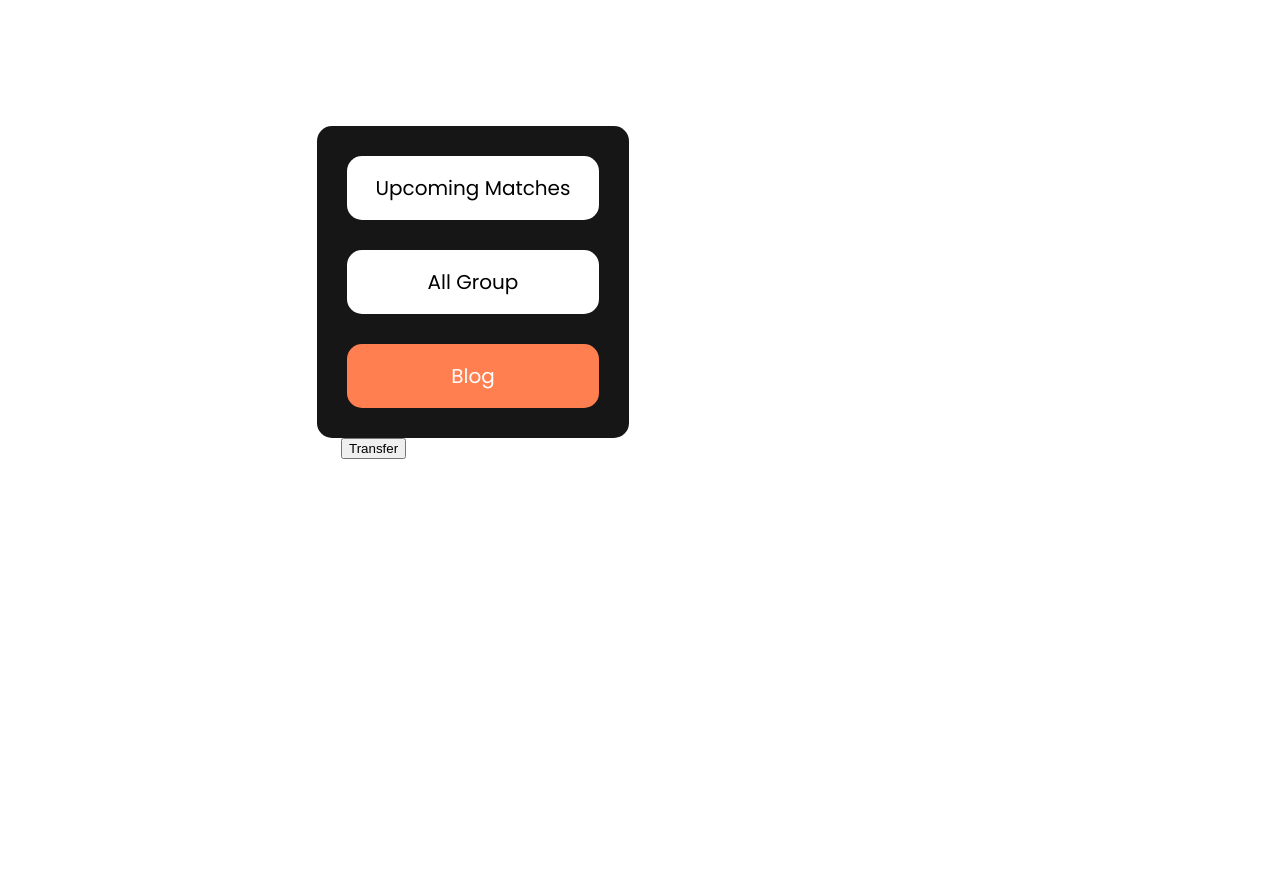
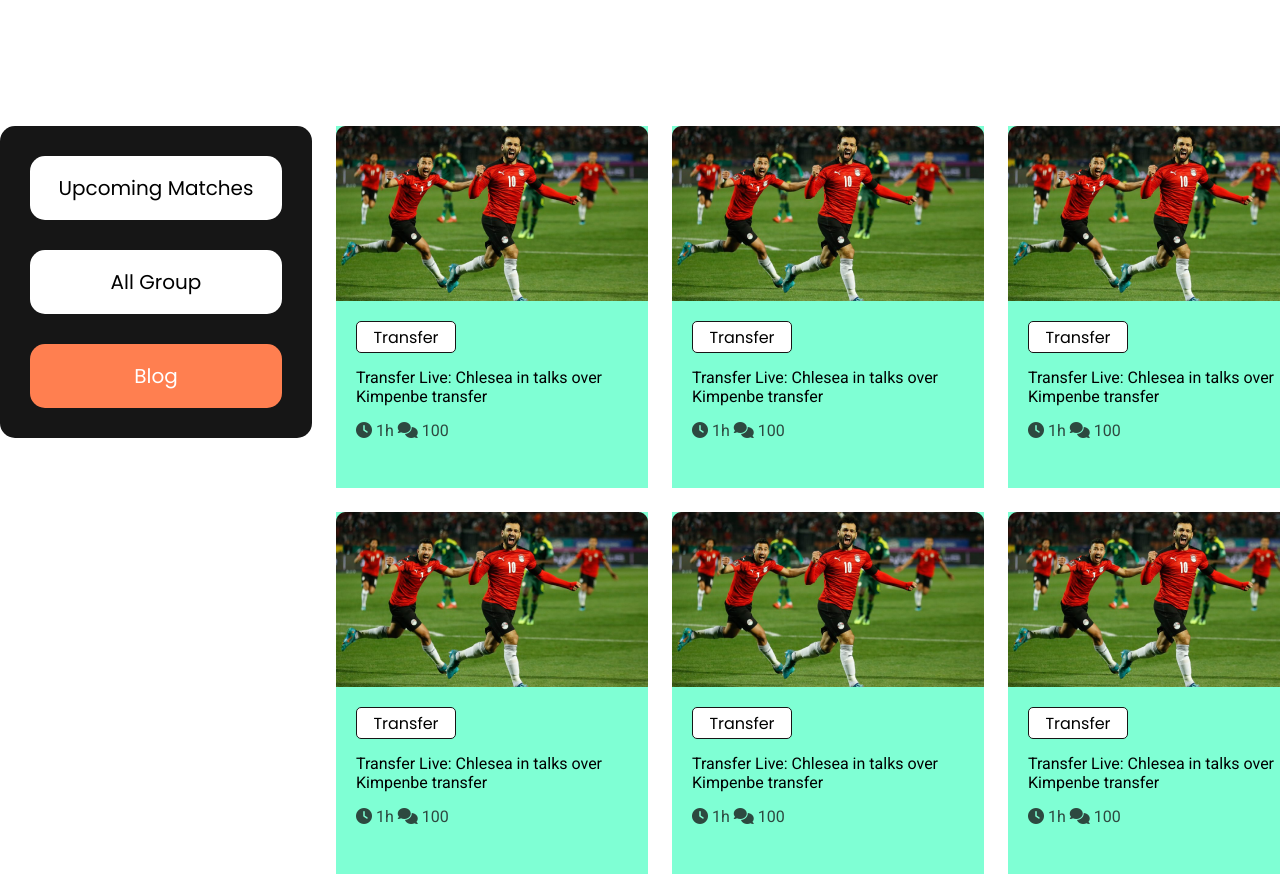
Before and after one commit to SheikhSHoq-Anindo/world-cup, a plain HTML site: page index.html in a window 1280 px wide. Shown: the part 700-1574 px from the top of the page. Before the commit the page ends 1245 px from the top, so only its background shows below. Drawn offline with Linux system fonts and the light colour scheme.

Commit message:
done body

```diff
--- a/index.html
+++ b/index.html
@@ -40,11 +40,60 @@
                 <p class="des">
                     Transfer Live: Chlesea in talks over Kimpenbe transfer
                 </p>
-                <p class="ico"><i class="fa-solid fa-clock"></i> 1h <i class="fa-solid fa-comments"></i>100 </p>
+                <p class="ico"><i class="fa-solid fa-clock"></i> 1h <i class="fa-solid fa-comments"></i> 100 </p>
+            </div>
+            <div class="blog">
+                <button class="trns">
+                    Transfer
+                </button>
+                <p class="des">
+                    Transfer Live: Chlesea in talks over Kimpenbe transfer
+                </p>
+                <p class="ico"><i class="fa-solid fa-clock"></i> 1h <i class="fa-solid fa-comments"></i> 100 </p>
+            </div>
+            <div class="blog">
+                <button class="trns">
+                    Transfer
+                </button>
+                <p class="des">
+                    Transfer Live: Chlesea in talks over Kimpenbe transfer
+                </p>
+                <p class="ico"><i class="fa-solid fa-clock"></i> 1h <i class="fa-solid fa-comments"></i> 100 </p>
+            </div>
+            <div class="blog">
+                <button class="trns">
+                    Transfer
+                </button>
+                <p class="des">
+                    Transfer Live: Chlesea in talks over Kimpenbe transfer
+                </p>
+                <p class="ico"><i class="fa-solid fa-clock"></i> 1h <i class="fa-solid fa-comments"></i> 100 </p>
+            </div>
+            <div class="blog">
+                <button class="trns">
+                    Transfer
+                </button>
+                <p class="des">
+                    Transfer Live: Chlesea in talks over Kimpenbe transfer
+                </p>
+                <p class="ico"><i class="fa-solid fa-clock"></i> 1h <i class="fa-solid fa-comments"></i> 100 </p>
+            </div>
+            <div class="blog">
+                <button class="trns">
+                    Transfer
+                </button>
+                <p class="des">
+                    Transfer Live: Chlesea in talks over Kimpenbe transfer
+                </p>
+                <p class="ico"><i class="fa-solid fa-clock"></i> 1h <i class="fa-solid fa-comments"></i> 100 </p>
             </div>
 
         </div>
     </main>
+
+    <footer>
+
+    </footer>
 </body>
 
 </html>
--- a/styles.css
+++ b/styles.css
@@ -83,7 +83,8 @@ h1 {
 
 main {
     margin: 130px auto 0 auto;
-    max-width: 646px;
+    max-width: 1321px;
+    display: flex;
 }
 
 .opt-box {
@@ -115,6 +116,45 @@ main {
 
 .content {
     margin-left: 24px;
+    display: grid;
+    grid: 362px / 312px auto auto;
+    gap: 24px 24px;
+    padding: 0px;
+    width: fit-content;
 }
 
-.blog {}
+.blog {
+    height: 362px;
+    width: 312px;
+    background-image: url(assets/Blog\ Image.png);
+    background-position: top center;
+    background-size: 312px 175px;
+    background-repeat: no-repeat;
+    background-color: aquamarine;
+}
+
+.trns {
+    margin: 195px 0 0 20px;
+    padding: 0;
+    height: 32px;
+    width: 100px;
+    border: solid 1px #161616;
+    font-family: 'Poppins', sans-serif;
+    font-weight: 400;
+    font-size: 16px;
+    background-color: #fff;
+    border-radius: 5px;
+
+}
+
+.des {
+    margin: 15px 0 0 20px;
+    padding: 0;
+    color: black;
+}
+
+.ico {
+    margin: 15px 0 0 20px;
+    padding: 0;
+    color: #161616c7;
+}
```
